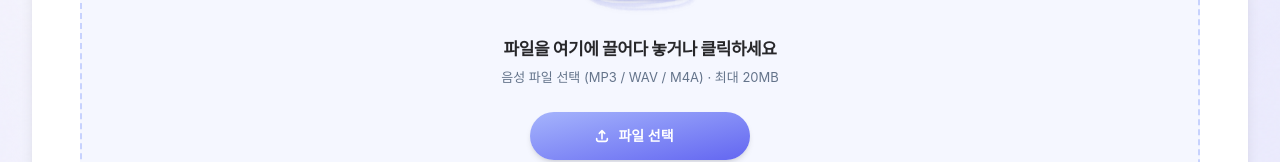
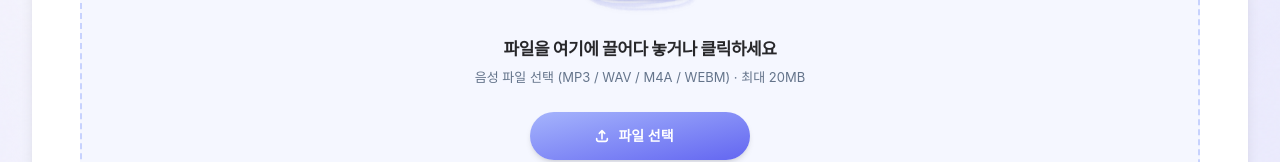
Before and after one commit to Zero0404/SpeaKO_Front, a React (Vite) app: page /feedback-fileupload in a window 1280 px wide. Shown: the part 390-552 px from the top of the page. Built offline with nearby package versions, Linux system fonts and the light colour scheme; no server answers.

Commit message:
feat:음성 파일 확장자(#151)

```diff
--- a/src/components/FileUpload.tsx
+++ b/src/components/FileUpload.tsx
@@ -24,8 +24,8 @@ const TYPE_CONFIG: Record<FileUploadType, FileUploadConfig> = {
     height: '472px',
   },
   mp3: {
-    accept: '.mp3, .wav, .m4a',
-    subText: '음성 파일 선택 (MP3 / WAV / M4A) · 최대 20MB',
+    accept: '.mp3, .wav, .m4a, .webm',
+    subText: '음성 파일 선택 (MP3 / WAV / M4A / WEBM) · 최대 20MB',
     width: '1440px',
     height: '472px',
   },
--- a/src/pages/FeedbackFileUploadPage.tsx
+++ b/src/pages/FeedbackFileUploadPage.tsx
@@ -5,7 +5,7 @@ import bgSvg from '../assets/select-page-background.svg';
 import FileUpload from '../components/FileUpload';
 import { recordEvaluation, type EvaluationResult } from '../apis/feedback';
 
-export const FeedbackPage: React.FC = () => {
+export const FeedbackFileUploadPage: React.FC = () => {
   const navigate = useNavigate();
 
   const [file, setFile] = useState<File | null>(null);
@@ -85,6 +85,7 @@ export const FeedbackPage: React.FC = () => {
                 setErrorMessage('');
                 setFile(selectedFile);
               }}
+              onError={(message) => setErrorMessage(message)}
             />
           </div>
         </div>
@@ -150,4 +151,4 @@ export const FeedbackPage: React.FC = () => {
   );
 };
 
-export default FeedbackPage;
+export default FeedbackFileUploadPage;
```
